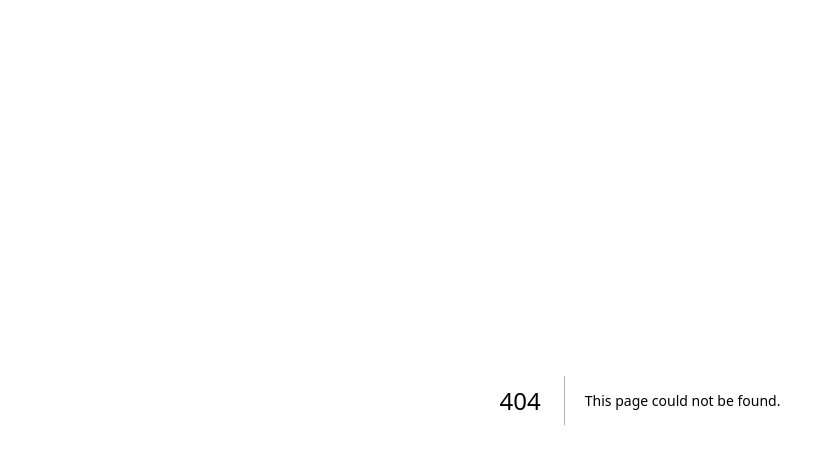
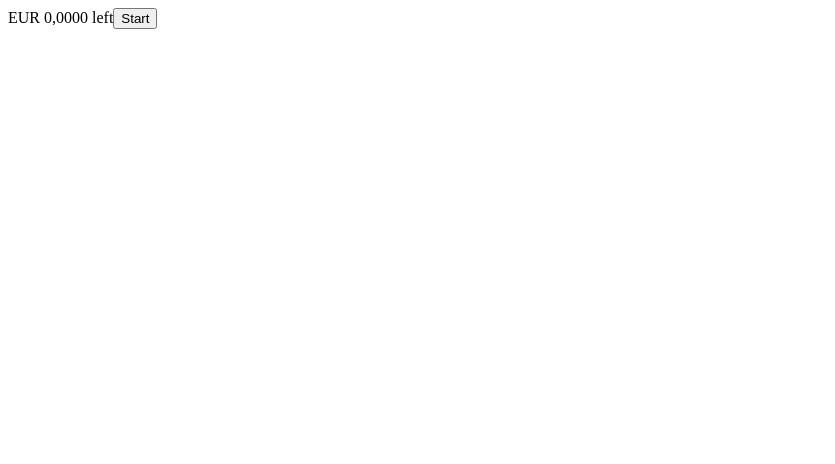
Before and after one commit to mandeep51/practical-react, a Next.js app: page /react-countup in a window 1280 px wide. Before the commit this address had no page. Shown: the top 464 px of the page, without its empty margins (0-835 px from the left). Built offline with nearby package versions, Linux system fonts and the light colour scheme.

Commit message:
react countup

```diff
--- a/package.json
+++ b/package.json
@@ -13,6 +13,7 @@
     "next": "13.5.3",
     "react": "18.2.0",
     "react-color": "^2.19.3",
+    "react-countup": "^6.4.2",
     "react-credit-cards": "^0.8.3",
     "react-datepicker": "^4.20.0",
     "react-dom": "18.2.0",
--- /dev/null
+++ b/pages/react-countup.js
@@ -0,0 +1,30 @@
+import React from 'react'
+import CountUp from 'react-countup';
+
+function Home() {
+  return (
+    <>
+      <CountUp
+  start={0}
+  end={1000}
+  duration={5.75}
+  separator=" "
+  decimals={4}
+  decimal=","
+  prefix="EUR "
+  suffix=" left"
+  onEnd={() => console.log('Ended! 👏')}
+  onStart={() => console.log('Started! 💨')}
+>
+  {({ countUpRef, start }) => (
+    <div>
+      <span ref={countUpRef} />
+      <button onClick={start}>Start</button>
+    </div>
+  )}
+</CountUp>
+    </>
+  )
+}
+
+export default Home
```
Also changed, not shown: 1 other file (tests, documents, lock files or other folders).
